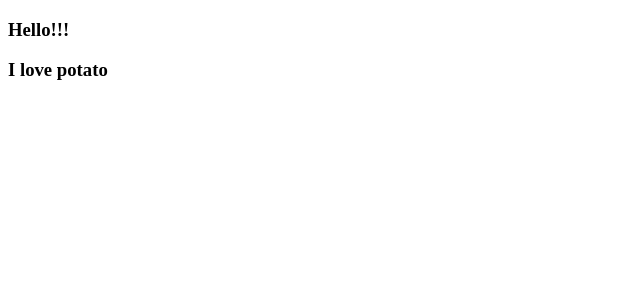
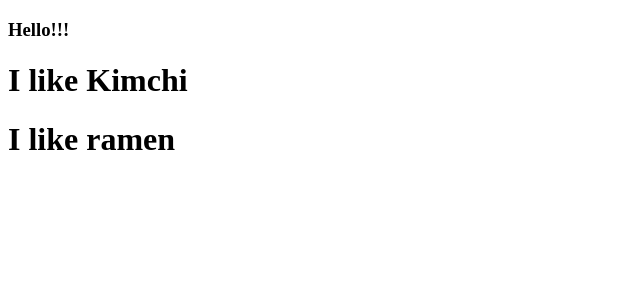
Before and after one commit to heo-it/study_react_movie, a React (Create React App) app: page / in a window 1280 px wide. Shown: the top 300 px of the page, without its empty margins (0-640 px from the left). Built offline with nearby package versions, Linux system fonts and the light colour scheme.

Commit message:
#2.1 컴포넌트의 데이터 전달 방법
- react에서 component에 데이터 전달 방법 및 component 재사용 방법
- es6 문법을 사용해서 컴포넌트 정의하기

```diff
--- a/src/App.js
+++ b/src/App.js
@@ -1,11 +1,22 @@
 import React from 'react';
-import Potato from './Potato';
+
+// es5 문법 -> es6 문법
+// function Food(props) {
+//   console.log(props.fav);
+function Food({ fav }) {
+  return <h1> I like {fav}</h1>
+}
 
 function App() {
   return (
     <div>
       <h3>Hello!!!</h3>
-      <Potato/>
+      <Food
+        fav= "Kimchi"
+        // something= {true}
+        // papapapa= {["hello", 1, 2, 3, 4, true]}
+      />
+      <Food fav= "ramen" />
     </div>
   );
 }
--- a/src/Potato.js
+++ /dev/null
@@ -1,9 +0,0 @@
-import React from 'react';
-
-function Potato() {
-    return (
-        <h3>I love potato</h3>
-    )
-}
-
-export default Potato;
```
